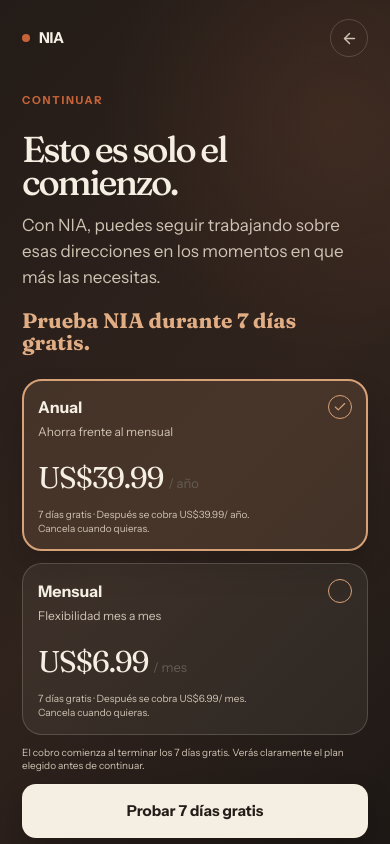
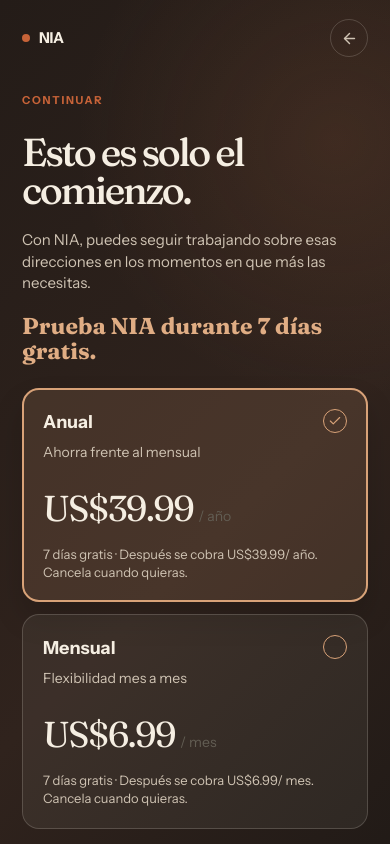
Before and after one commit to germanospinaroa/NIA, a Next.js app: page /paywall in a window 390 px wide. Shown: the top 844 px of the page. Built offline with nearby package versions, Linux system fonts and the light colour scheme.

Commit message:
fix: personalize premium plan decision

```diff
--- a/app/globals.css
+++ b/app/globals.css
@@ -464,3 +464,31 @@ main:has(#funnel-email) .funnel-error, main:has(#access-code) .funnel-error { pa
   .nia-continuity-frame .option-button { min-height: 68px; }
 }
 @media (prefers-reduced-motion: reduce) { .nia-continuity-frame .onboarding-stage { animation: none; } .nia-continuity-frame .option-button:hover, .nia-continuity-frame .funnel-button:hover { transform: none; } }
+
+/* Pricing decision: keep the plan screen personal, calm and trial-led. */
+.nia-continuity-frame .plans-screen .funnel-content { max-width: 660px; }
+.nia-continuity-frame .plans-screen .funnel-content h1 { max-width: 15ch; font-size: clamp(38px, 6vw, 62px); line-height: .98; }
+.nia-continuity-frame .plans-name, .nia-continuity-frame .plans-headline { display: block; }
+.nia-continuity-frame .plans-name { color: #e0ad84; }
+.nia-continuity-frame .plans-screen .funnel-copy { max-width: 560px; margin-top: 24px; font-size: 16px; line-height: 1.45; }
+.nia-continuity-frame .plans-screen .trial-line { margin: 24px 0 0; color: #e0ad84; font-size: 25px; line-height: 1.08; }
+.nia-continuity-frame .plans-after-trial { margin: 8px 0 0; color: var(--continuity-muted); font-size: 15px; line-height: 1.4; }
+.nia-continuity-frame .plans-screen .plans-grid { gap: 12px; margin-top: 28px; }
+.nia-continuity-frame .plans-screen .plan-card, .nia-continuity-frame .plans-screen .plan-card.selected { position: relative; padding: 20px; border-width: 1px; border-radius: 17px; }
+.nia-continuity-frame .plans-screen .plan-card.selected { padding: 19px; border-width: 2px; }
+.nia-continuity-frame .plans-screen .plan-top strong { font-size: 18px; }
+.nia-continuity-frame .plans-screen .plan-top small { margin-top: 6px; font-size: 14px; }
+.nia-continuity-frame .plans-screen .plan-badge { display: inline-flex; margin-top: 16px; padding: 5px 9px; border: 1px solid rgb(216 162 120 / .44); border-radius: 999px; color: #e0ad84; font-size: 11px; font-weight: 750; letter-spacing: .04em; }
+.nia-continuity-frame .plans-screen .plan-price { margin-top: 18px; font-size: 36px; }
+.nia-continuity-frame .plans-screen .plan-price small { font-size: 14px; }
+.nia-continuity-frame .plans-screen .plan-detail { margin-top: 10px; color: var(--continuity-muted); font-size: 13px; line-height: 1.4; }
+.nia-continuity-frame .plans-screen .billing-note { margin: 20px 0 0; color: var(--continuity-muted); font-size: 13px; line-height: 1.45; }
+.nia-continuity-frame .plans-screen .funnel-button { min-height: 58px; margin-top: 24px; font-size: 15px; }
+@media (max-width: 700px) {
+  .nia-continuity-frame .plans-screen { overflow-y: auto; }
+  .nia-continuity-frame .plans-screen .funnel-content { margin-top: 0; margin-bottom: 0; }
+  .nia-continuity-frame .plans-screen .funnel-content h1 { max-width: 16ch; font-size: clamp(37px, 10vw, 52px); }
+  .nia-continuity-frame .plans-screen .funnel-copy { margin-top: 20px; font-size: 15px; }
+  .nia-continuity-frame .plans-screen .trial-line { margin-top: 20px; font-size: 23px; }
+  .nia-continuity-frame .plans-screen .plans-grid { margin-top: 24px; }
+}
--- a/package.json
+++ b/package.json
@@ -17,6 +17,7 @@
     "test:cost-ledger": "node --experimental-strip-types scripts/test-cost-ledger.mjs",
     "test:funnel": "node scripts/test-funnel.mjs",
     "test:funnel-personalization": "node --experimental-strip-types scripts/test-funnel-personalization.mjs",
+    "test:pricing-experience": "node scripts/test-pricing-experience.mjs",
     "test:discover-recognition": "node scripts/test-discover-recognition.mjs",
     "test:onboarding-timing": "node scripts/test-onboarding-timing.mjs",
     "test:onboarding-finalization": "node --experimental-strip-types --experimental-loader=./scripts/test-ts-loader.mjs scripts/test-onboarding-finalization.mjs",
--- /dev/null
+++ b/scripts/test-pricing-experience.mjs
@@ -0,0 +1,24 @@
+import assert from 'node:assert/strict';
+import fs from 'node:fs';
+
+const source = fs.readFileSync('app/descubre/planes/page.tsx', 'utf8');
+const helper = fs.readFileSync('lib/funnel-personalization.ts', 'utf8');
+
+assert.match(source, /readFunnelState\(\)/);
+assert.match(source, /addressName\(state\.preferredName\)/);
+assert.match(source, /setPreferredName\(addressName\(state\.preferredName\)\)/);
+assert.match(source, /preferredName \? /);
+assert.match(source, /Tus primeros 7 días son gratis\./);
+assert.match(source, /Después eliges cómo quieres continuar\./);
+assert.match(source, /La opción para quedarte con NIA/);
+assert.match(source, /Más flexibilidad/);
+assert.match(source, /US\$39\.99/);
+assert.match(source, /US\$6\.99/);
+assert.match(source, /No se te cobrará nada durante los primeros 7 días\. Puedes cancelar antes de que termine la prueba\./);
+assert.match(source, /Empezar mis 7 días con NIA →/);
+assert.match(source, /router\.push\('\/acceso'\)/);
+assert.match(source, /trackFunnel\('checkout_bypass_started', \{ plan, checkoutMode \}\)/);
+assert.doesNotMatch(source, /7 días gratis\. Después, cancelas cuando quieras\./);
+assert.doesNotMatch(source, /trackFunnel\([^)]*preferredName/);
+assert.match(helper, /replace\(\/\\s\+\/g, ' '\)/);
+console.log('pricing experience tests: PASS');
```
Also changed, not shown: app/descubre/planes/page.tsx (+4 -2 lines), 1 other file (tests, documents, lock files or other folders).
